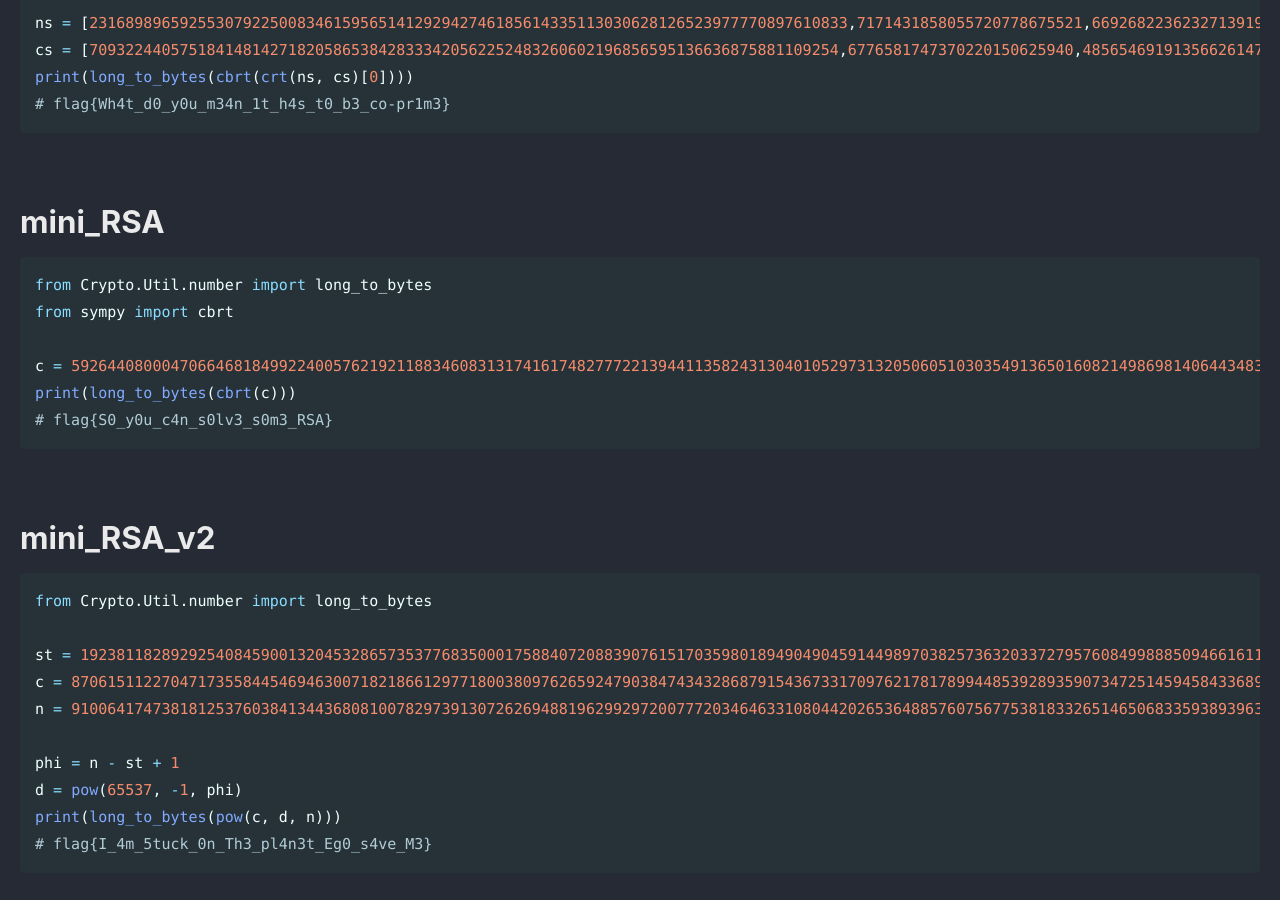
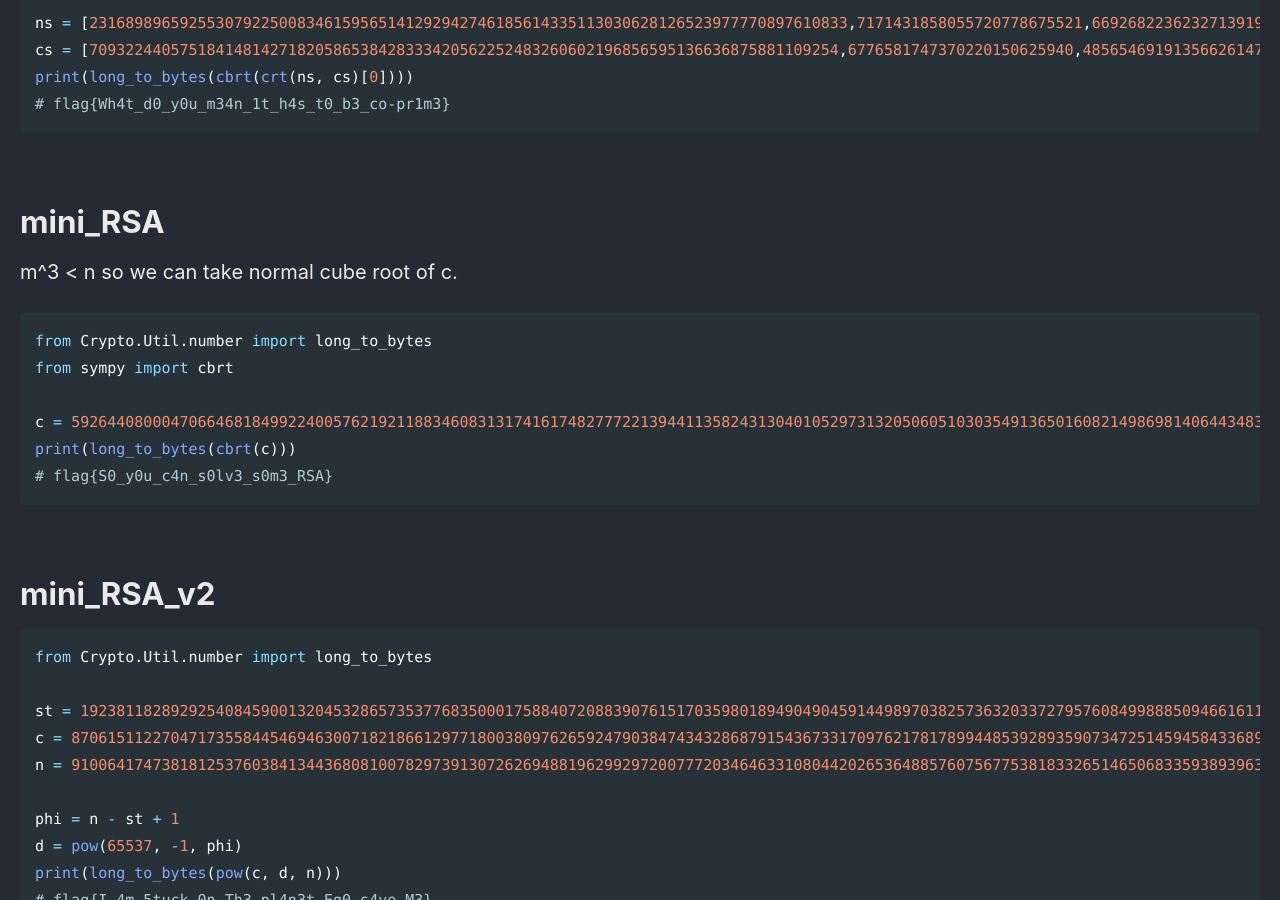
Before and after one commit to Connor-McCartney/Connor-McCartney.github.io, a Jekyll site: the page built from _pages/cryptography/other/BackdoorCTF-2023-writeups.md, in a window 1280 px wide and 900 px high, scrolled down 538 px. Built offline with Jekyll 4.4.1, drawn with Linux system fonts in a browser that asks for light colours; cached includes are drawn as plain includes.

Commit message:
Update BackdoorCTF-2023-writeups.md

````diff
--- a/_pages/cryptography/other/BackdoorCTF-2023-writeups.md
+++ b/_pages/cryptography/other/BackdoorCTF-2023-writeups.md
@@ -29,6 +29,8 @@ print(long_to_bytes(cbrt(crt(ns, cs)[0])))
 <br>
 
 # mini_RSA
+
+m^3 < n so we can take normal cube root of c.
 
 ```python
 from Crypto.Util.number import long_to_bytes
````
